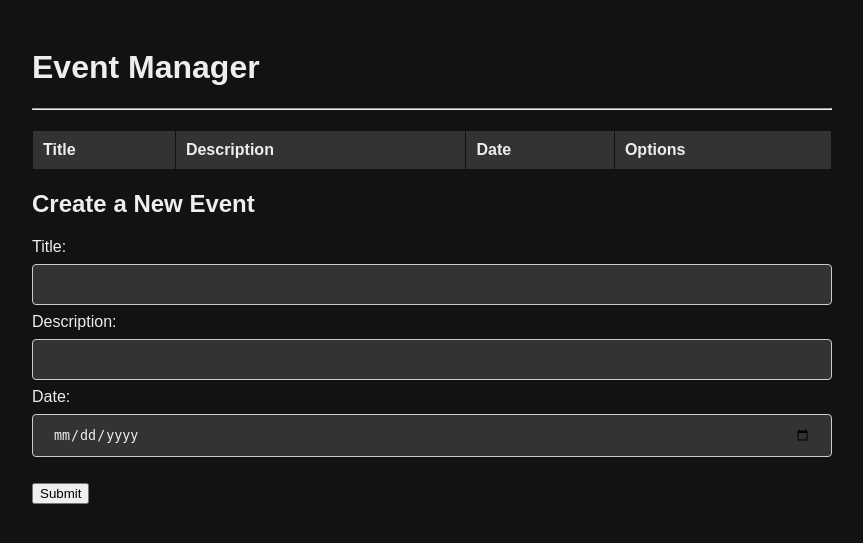
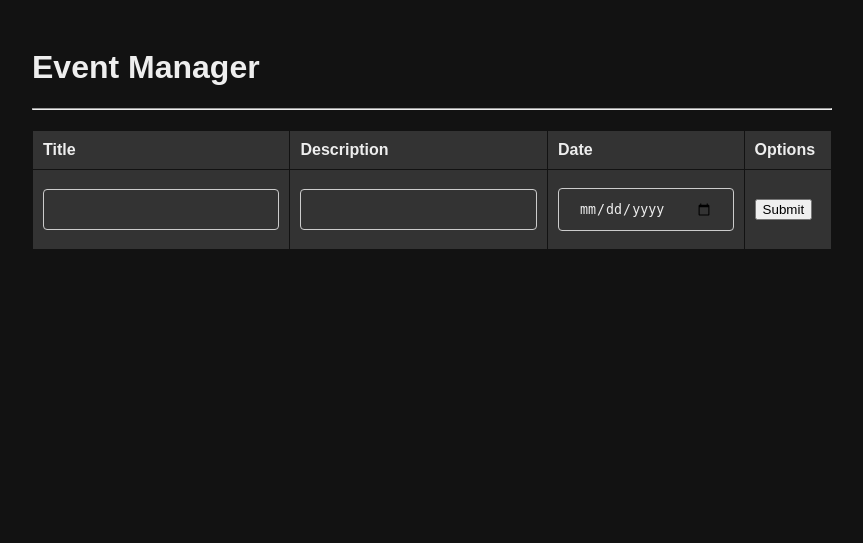
Before and after one commit to luisfernandoz/Projetos-Python, a Flask app: page / in a window 1280 px wide. Shown: the top 543 px of the page, without its empty margins (208-1071 px from the left). Run offline with Flask 3, Linux system fonts and the light colour scheme; data that the repository does not hold is empty.

Commit message:
New Create Event

```diff
--- a/templates/index.html
+++ b/templates/index.html
@@ -78,7 +78,7 @@
         <tbody>
           {% for event in events %}
           <tr>
-            <td>{{ event[1] }}</td>
+            <td style="width: fit-content">{{ event[1] }}</td>
             <td>{{ event[2] }}</td>
             <td>{{ event[3] }}</td>
             <td>
@@ -86,18 +86,16 @@
             </td>
           </tr>
           {% endfor %}
+          <form id="addEvent" action="/submit" method="post">
+            <tr>
+              <td><input type="text" id="title" name="title" required /></td>
+              <td><input type="text" id="description" name="description" /></td>
+              <td><input type="date" id="date" name="date" required /></td>
+              <td><input type="submit" value="Submit" /></td>
+            </tr>
+          </form>
         </tbody>
       </table>
-      <h2>Create a New Event</h2>
-      <form id="addEvent" action="/submit" method="post">
-        <label for="title">Title:</label><br />
-        <input type="text" id="title" name="title" required /><br />
-        <label for="description">Description:</label><br />
-        <input type="text" id="description" name="description" /><br />
-        <label for="date">Date:</label><br />
-        <input type="date" id="date" name="date" required /><br /><br />
-        <input type="submit" value="Submit" />
-      </form>
     </div>
 
     <script>
```
